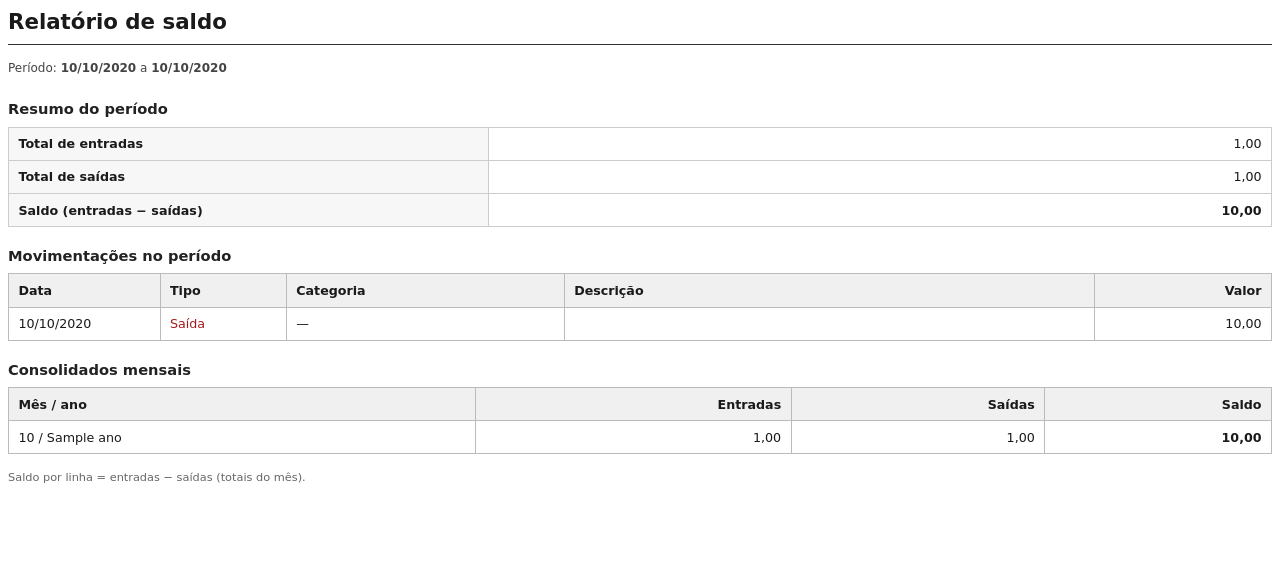
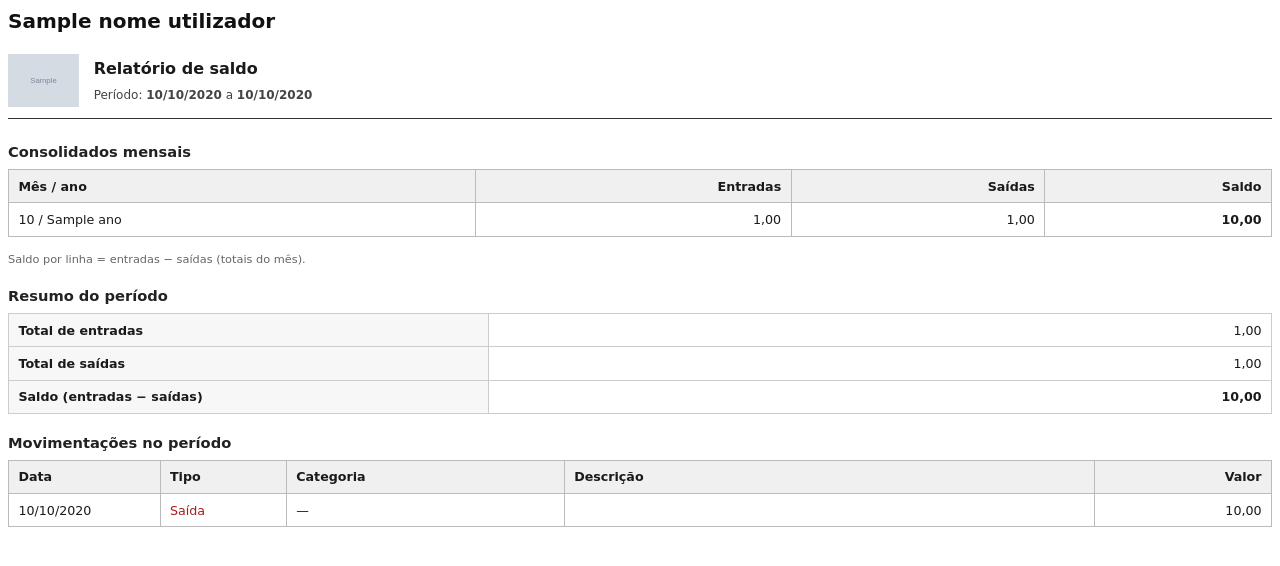
Before and after one commit to JallsBR/ControleFinanceiro, a Django app: template api/financas/templates/financas/relatorio_saldo.html in a window 1280 px wide. Shown: the top 566 px of the page. Run offline with Django 5.2, Linux system fonts and the light colour scheme; the template is opened without the code that fills it: most values are stand-ins (such as "Sample title", 1, 10 or a date in 2020); grey boxes marked "Sample" are stand-in pictures.

Commit message:
feat: relatório PDF (cabeçalho, logo, rodapé) e página Relatório no front
PDF: nome do utilizador, logo antes do título, ordem consolidados →
resumo → movimentações, tipografia e rodapé Finanças App.
View: contexto nome_utilizador e logo_uri (ficheiro em front/assets).

Front: pasta pages/relatorio, rota /relatorio, redirect /saldo, menu e
dashboard; agregação paginada de movimentações e datas com dayjs.

Made-with: Cursor

```diff
--- a/api/financas/templates/financas/relatorio_saldo.html
+++ b/api/financas/templates/financas/relatorio_saldo.html
@@ -4,20 +4,55 @@
   <meta charset="utf-8">
   <title>Relatório de saldo</title>
   <style>
-    @page { size: A4; margin: 14mm; }
+    @page {
+      size: A4;
+      margin: 14mm 14mm 20mm 14mm;
+      @bottom-center {
+        content: "Finanças App";
+        font-family: DejaVu Sans, sans-serif;
+        font-size: 8.5pt;
+        color: #555;
+        vertical-align: top;
+      }
+    }
     body {
       font-family: DejaVu Sans, sans-serif;
       font-size: 9.5pt;
       color: #1a1a1a;
       line-height: 1.35;
     }
+    .doc-user {
+      font-size: 15pt;
+      font-weight: bold;
+      margin: 0 0 5mm 0;
+      color: #111;
+    }
+    .doc-titulo-bloco {
+      display: flex;
+      flex-direction: row;
+      align-items: center;
+      gap: 4mm;
+      margin: 0 0 6mm 0;
+      padding-bottom: 3mm;
+      border-bottom: 1px solid #333;
+    }
+    .doc-logo {
+      height: 14mm;
+      width: auto;
+      flex-shrink: 0;
+      display: block;
+    }
+    .doc-titulo-texto {
+      flex: 1;
+      min-width: 0;
+    }
     h1 {
-      font-size: 16pt;
-      margin: 0 0 4mm 0;
-      border-bottom: 1px solid #333;
-      padding-bottom: 2mm;
+      font-size: 12pt;
+      margin: 0 0 2mm 0;
+      padding: 0;
+      border: none;
     }
-    .meta { font-size: 9pt; color: #444; margin-bottom: 6mm; }
+    .meta { font-size: 9pt; color: #444; margin: 0; }
     h2 {
       font-size: 11pt;
       margin: 5mm 0 2mm 0;
@@ -43,15 +78,51 @@
     .resumo .label { width: 38%; background: #f7f7f7; font-weight: bold; }
     .tipo-e { color: #0d6e3e; }
     .tipo-s { color: #a61b1b; }
-    .secao-consolidados { page-break-before: auto; }
     .muted { color: #666; font-size: 8.5pt; }
+    .secao-movimentacoes { page-break-before: auto; }
   </style>
 </head>
 <body>
+  <p class="doc-user">{{ nome_utilizador }}</p>
+
+  <div class="doc-titulo-bloco">
+    {% if logo_uri %}
+    <img src="{{ logo_uri }}" alt="" class="doc-logo" />
+    {% endif %}
+    <div class="doc-titulo-texto">
       <h1>Relatório de saldo</h1>
       <p class="meta">
         Período: <strong>{{ data_inicio|date:"d/m/Y" }}</strong> a <strong>{{ data_fim|date:"d/m/Y" }}</strong>
       </p>
+    </div>
+  </div>
+
+  <h2>Consolidados mensais</h2>
+  {% if consolidados_linhas %}
+  <table>
+    <thead>
+      <tr>
+        <th>Mês / ano</th>
+        <th class="num">Entradas</th>
+        <th class="num">Saídas</th>
+        <th class="num">Saldo</th>
+      </tr>
+    </thead>
+    <tbody>
+      {% for c in consolidados_linhas %}
+      <tr>
+        <td>{{ c.mes|stringformat:"02d" }} / {{ c.ano }}</td>
+        <td class="num">{{ c.total_entradas|floatformat:2 }}</td>
+        <td class="num">{{ c.total_saidas|floatformat:2 }}</td>
+        <td class="num"><strong>{{ c.saldo_mes|floatformat:2 }}</strong></td>
+      </tr>
+      {% endfor %}
+    </tbody>
+  </table>
+  <p class="muted">Saldo por linha = entradas − saídas (totais do mês).</p>
+  {% else %}
+  <p class="muted">Nenhum consolidado mensal registado.</p>
+  {% endif %}
 
   <h2>Resumo do período</h2>
   <table class="resumo">
@@ -69,6 +140,7 @@
     </tr>
   </table>
 
+  <div class="secao-movimentacoes">
     <h2>Movimentações no período</h2>
     {% if movimentacoes %}
     <table>
@@ -98,34 +170,6 @@
     {% else %}
     <p class="muted">Nenhuma movimentação neste período.</p>
     {% endif %}
-
-  <div class="secao-consolidados">
-    <h2>Consolidados mensais</h2>
-    {% if consolidados_linhas %}
-    <table>
-      <thead>
-        <tr>
-          <th>Mês / ano</th>
-          <th class="num">Entradas</th>
-          <th class="num">Saídas</th>
-          <th class="num">Saldo</th>
-        </tr>
-      </thead>
-      <tbody>
-        {% for c in consolidados_linhas %}
-        <tr>
-          <td>{{ c.mes|stringformat:"02d" }} / {{ c.ano }}</td>
-          <td class="num">{{ c.total_entradas|floatformat:2 }}</td>
-          <td class="num">{{ c.total_saidas|floatformat:2 }}</td>
-          <td class="num"><strong>{{ c.saldo_mes|floatformat:2 }}</strong></td>
-        </tr>
-        {% endfor %}
-      </tbody>
-    </table>
-    <p class="muted">Saldo por linha = entradas − saídas (totais do mês).</p>
-    {% else %}
-    <p class="muted">Nenhum consolidado mensal registado.</p>
-    {% endif %}
   </div>
 </body>
 </html>
--- a/front/src/components/BarraNavegacao.vue
+++ b/front/src/components/BarraNavegacao.vue
@@ -17,9 +17,9 @@
                     <span>Saídas</span>
                 </RouterLink>
 
-                <RouterLink to="/saldo" class="nav-item">
-                    <i class="pi pi-dollar"></i>
-                    <span>Saldo</span>
+                <RouterLink to="/relatorio" class="nav-item">
+                    <i class="pi pi-chart-line"></i>
+                    <span>Relatório</span>
                 </RouterLink>
 
                 <RouterLink to="/categorias" class="nav-item">
--- a/front/src/pages/home/index.vue
+++ b/front/src/pages/home/index.vue
@@ -28,11 +28,11 @@
       />
 
       <CardStatus
-        :titulo="'Saldo ' + mesAtualLabel"
+        :titulo="'Relatório ' + mesAtualLabel"
         :valor="Money.format(dashboard.saldo)"
-        icone="pi pi-dollar"
+        icone="pi pi-chart-line"
         :variante="getVarianteByValor(dashboard.saldo)"
-        to="/saldo"
+        to="/relatorio"
       />
       <CardStatus
         :titulo="'Reserva Total '"
--- a/front/src/pages/perfil/PerfilPage.vue
+++ b/front/src/pages/perfil/PerfilPage.vue
@@ -321,7 +321,7 @@ onMounted(() => {
   margin-bottom: 1rem;
 }
 
-/* Alinhado ao título de seções (ex.: saldo filtros-wrapper .card-title) */
+/* Alinhado ao título de seções (ex.: relatório filtros-wrapper .card-title) */
 .perfil-secao-titulo {
   margin: 0 0 1rem 0;
   font-size: 1.1rem;
```
Also changed, not shown: api/financas/views/relatorio_saldo_pdf.py (+21 -0 lines), front/src/pages/relatorio/index.vue (renamed from front/src/pages/saldo/index.vue, +42 -34 lines), front/src/router/index.js (+7 -3 lines). Lines whose indentation alone changed are shown as unchanged.
